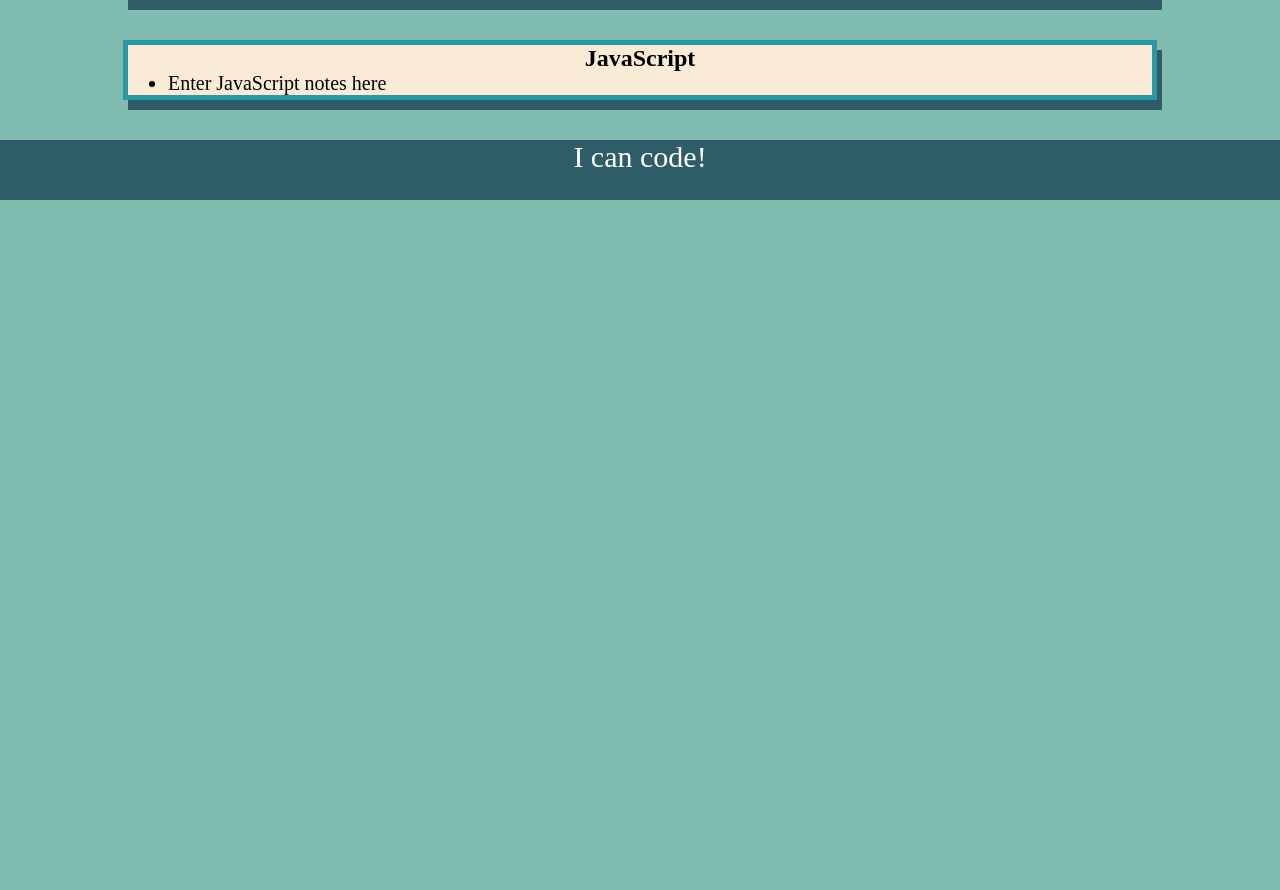
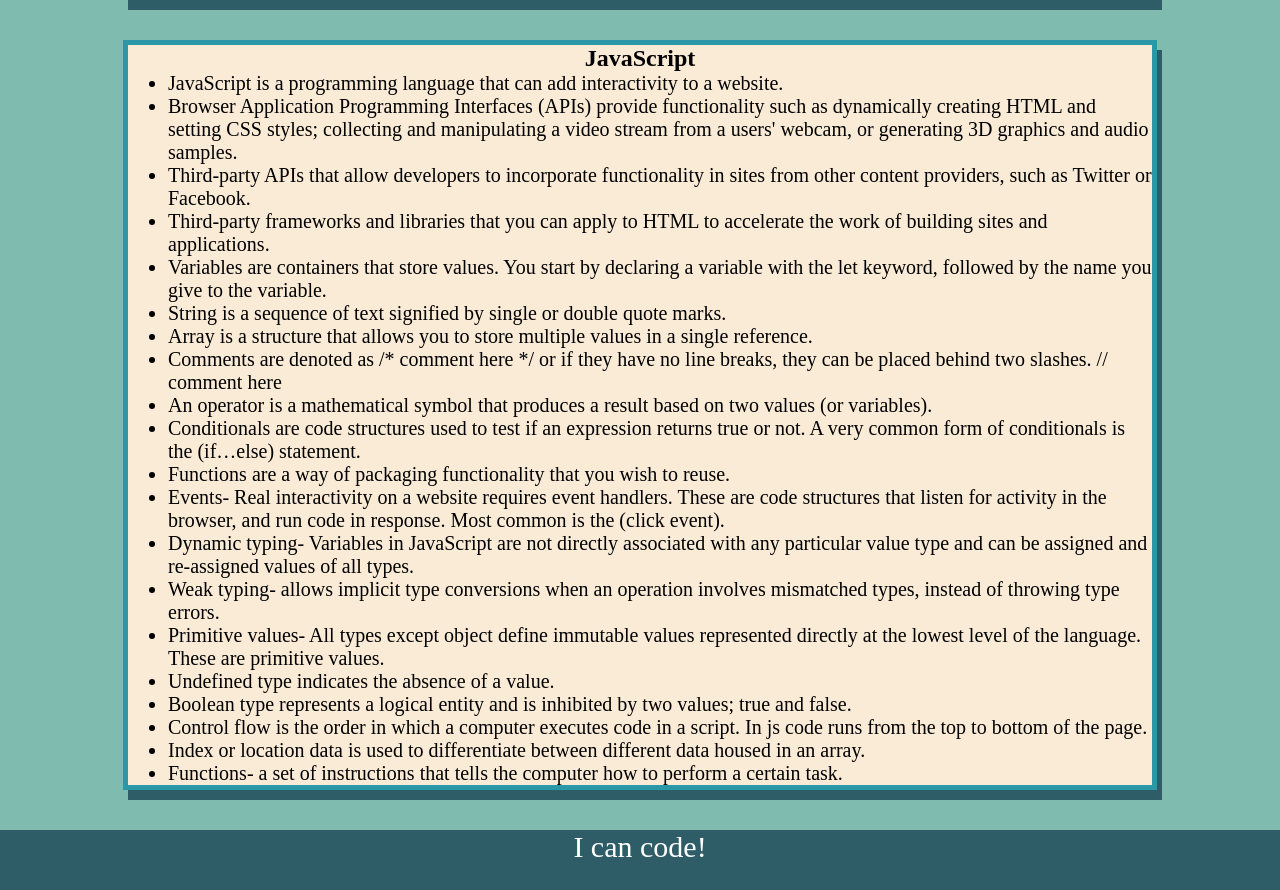
Before and after one commit to neilmkflyingk/prework-study-guide, a plain HTML site: page index.html in a window 1280 px wide. Shown: the part 1913-2803 px from the top of the page. Before the commit the page ends 2113 px from the top, so only its background shows below. Drawn offline with Linux system fonts and the light colour scheme.

Commit message:
add js functions to project

```diff
--- a/assets/script.js
+++ b/assets/script.js
@@ -1,19 +1,31 @@
 var topics = ['HTML', 'CSS', 'Git', 'JavaScript'];
 
+var randomTopic = topics[Math.floor(Math.random() * topics.length)];
+
+function listTopics(){
     for (var x = 0; x < topics.length; x++) {
         console.log(topics[x]);
     }
+}
 
-/*
-if (topic === 'HTML') {
+function selectTopic(){
+    if (randomTopic === 'HTML') {
         console.log("lets's study HTML!");
-} else if (topic === 'CSS'){
+    } else if (randomTopic === 'CSS'){
         console.log("Let's study CSS!");
-} else if (topic === 'Git'){
+    } else if (randomTopic === 'Git'){
         console.log("Let's study Git!");
-} else if (topic === 'JavaScript'){
+    } else if (randomTopic === 'JavaScript'){
         console.log("Let's study JavaScript!");
     } else {
         console.log('Please try again!');
     }
-*/
+}
+
+console.log('Here are the topics we learned through Prework:');
+
+listTopics();
+
+console.log('Which topic should we study first?');
+
+selectTopic();
--- a/index.html
+++ b/index.html
@@ -97,7 +97,26 @@
       <section class="card" id="javascript-section">
         <h2>JavaScript</h2>
         <ul>
-          <li>Enter JavaScript notes here</li>
+          <li>JavaScript is a programming language that can add interactivity to a website.</li>
+          <li>Browser Application Programming Interfaces (APIs) provide functionality such as dynamically creating HTML and setting CSS styles; collecting and manipulating a video stream from a users' webcam, or generating 3D graphics and audio samples.</li>
+          <li>Third-party APIs that allow developers to incorporate functionality in sites from other content providers, such as Twitter or Facebook.</li>
+          <li>Third-party frameworks and libraries that you can apply to HTML to accelerate the work of building sites and applications.</li>
+          <li>Variables are containers that store values. You start by declaring a variable with the let keyword, followed by the name you give to the variable.</li>
+          <li>String is a sequence of text signified by single or double quote marks.</li>
+          <li>Array is a structure that allows you to store multiple values in a single reference.</li>
+          <li>Comments are denoted as /* comment here */ or if they have no line breaks, they can be placed behind two slashes. // comment here</li>
+          <li>An operator is a mathematical symbol that produces a result based on two values (or variables).</li>
+          <li>Conditionals are code structures used to test if an expression returns true or not. A very common form of conditionals is the (if…else) statement.</li>
+          <li>Functions are a way of packaging functionality that you wish to reuse.</li>
+          <li>Events- Real interactivity on a website requires event handlers. These are code structures that listen for activity in the browser, and run code in response. Most common is the (click event).</li>
+          <li>Dynamic typing- Variables in JavaScript are not directly associated with any particular value type and can be assigned and re-assigned values of all types.</li>
+          <li>Weak typing- allows implicit type conversions when an operation involves mismatched types, instead of throwing type errors.</li>
+          <li>Primitive values- All types except object define immutable values represented directly at the lowest level of the language. These are primitive values.</li>
+          <li>Undefined type indicates the absence of a value.</li>
+          <li>Boolean type represents a logical entity and is inhibited by two values; true and false.</li>
+          <li>Control flow is the order in which a computer executes code in a script. In js code runs from the top to bottom of the page.</li>
+          <li>Index or location data is used to differentiate between different data housed in an array.</li>
+          <li>Functions- a set of instructions that tells the computer how to perform a certain task.</li>
         </ul>
       </section>
     </main>
```
Lines whose indentation alone changed are shown as unchanged.
